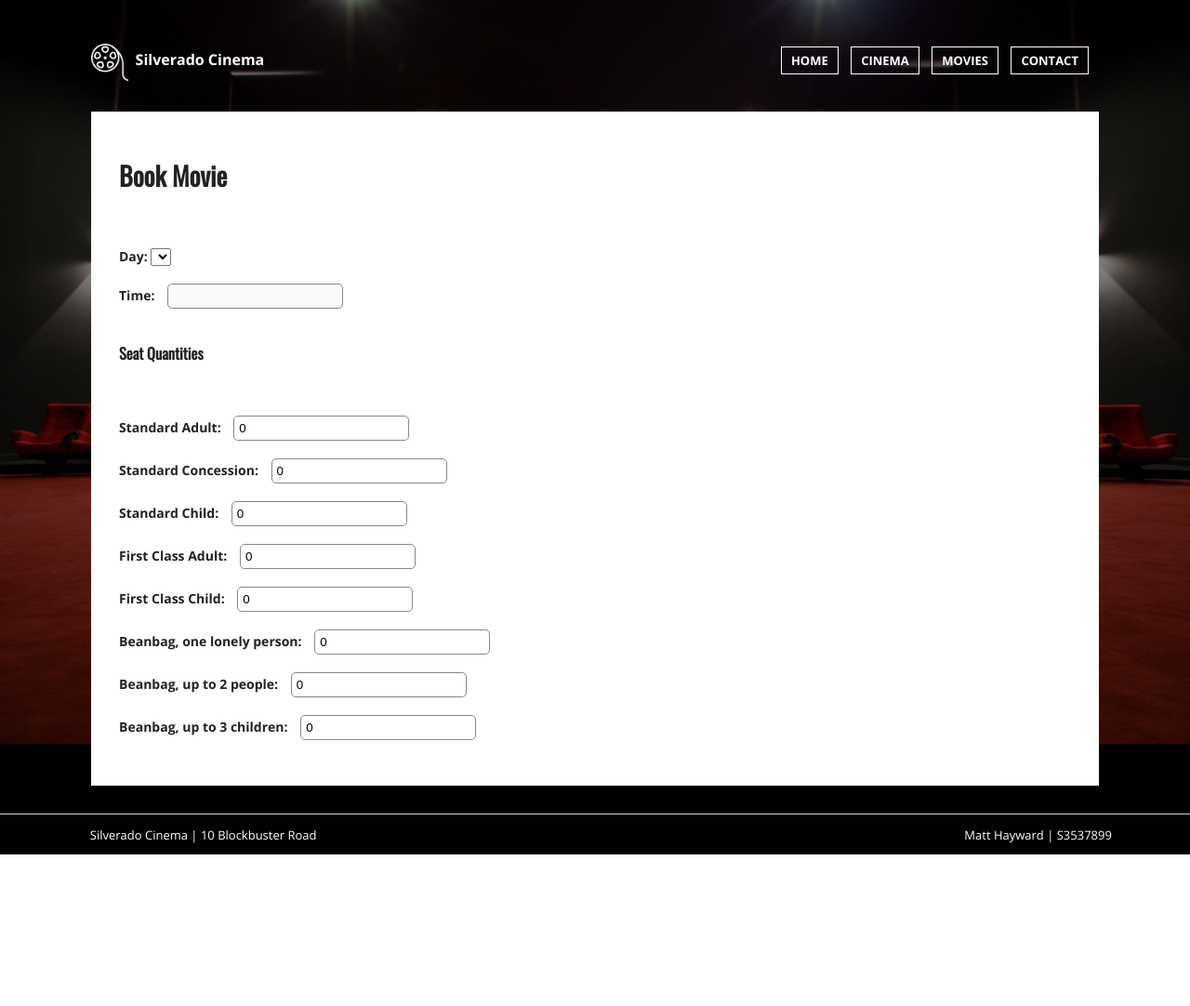
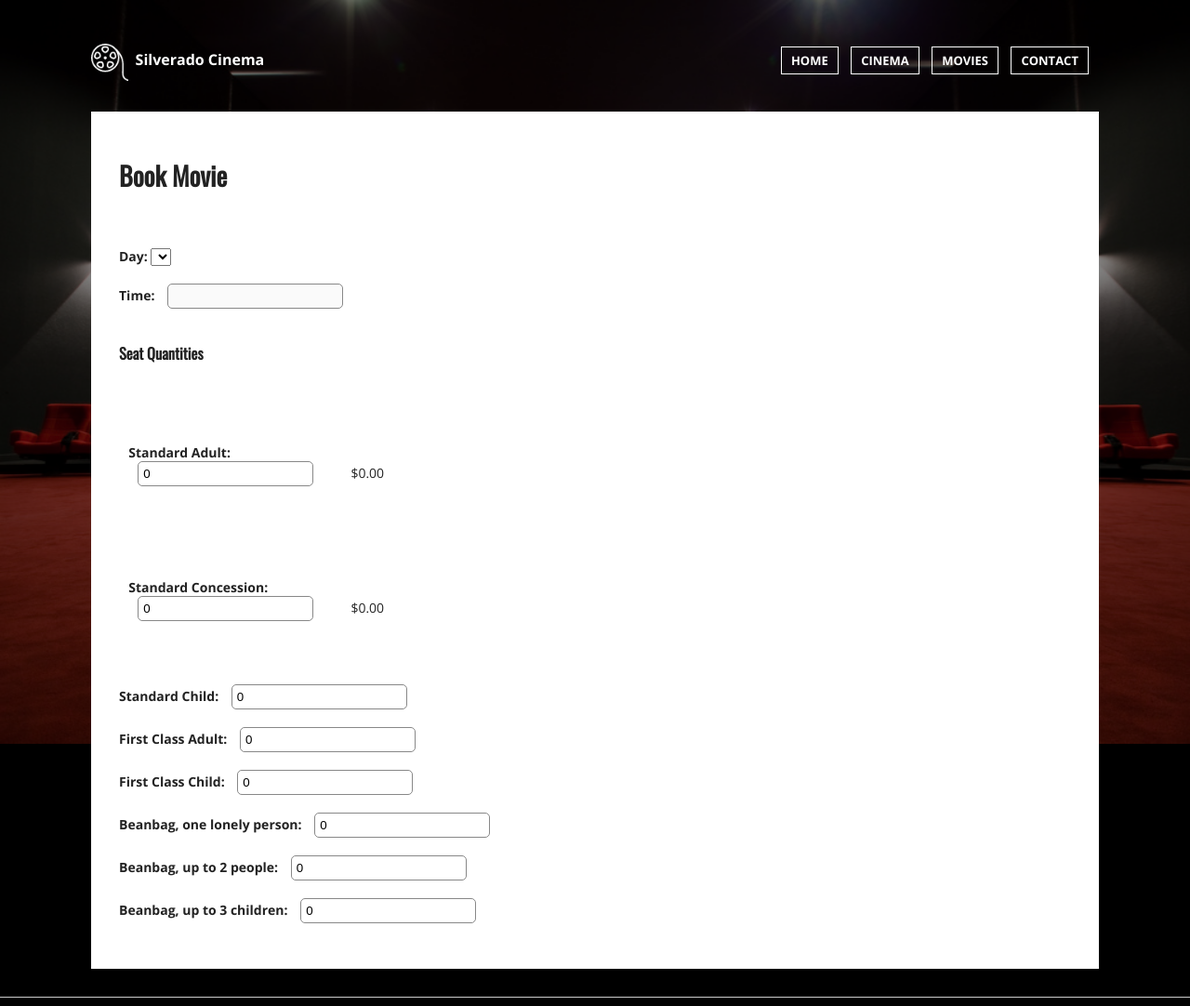
Before and after one commit to BiancaNeudorff/Silverado-Cinema, a PHP site: page /book.php?movie=1 in a window 1280 px wide. Shown: the top 1082 px of the page at 93% size. Before the commit the page ends 919 px from the top, so only its background shows below. Run offline with PHP 8.4, Linux system fonts and the light colour scheme; data that the repository does not hold is empty; some libraries are stand-ins or nearby versions.

Commit message:
Working on booking

```diff
--- a/book.php
+++ b/book.php
@@ -65,9 +65,23 @@
   <br><br>
   <h3>Seat Quantities</h3>
   <br><br>
-  <b>Standard Adult: </b><input class='input-field' type='number' name='SA' min='0' value='0'/>
+  <div class='row'>
+    <div class='col col-3'>
+      <b>Standard Adult: </b><input class='input-field' type='number' name='SA' min='0' value='0'/>
+    </div>
+    <div class='col col-3'>
+      $<span class='total-SA'>0.00</span>
+    </div>
+  </div>
   <br><br>
-  <b>Standard Concession: </b><input class='input-field' type='number' name='SP' min='0' value='0'/>
+  <div class='row'>
+    <div class='col col-3'>
+      <b>Standard Concession: </b><input class='input-field' type='number' name='SC' min='0' value='0'/>
+    </div>
+    <div class='col col-3'>
+      $<span class='total-SA'>0.00</span>
+    </div>
+  </div>
   <br><br>
   <b>Standard Child: </b><input class='input-field' type='number' name='SC' min='0' value='0'/>
   <br><br>
```
